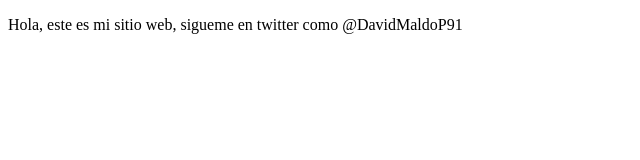
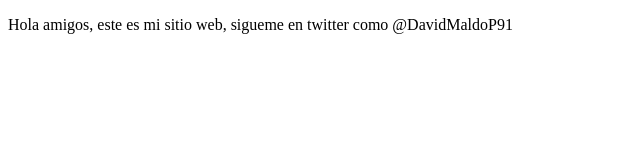
Before and after one commit to damaldonadop/proyectoDemoCursoPrework, a plain HTML site: page index.html in a window 1280 px wide. Shown: the whole page, without its empty margins (0-640 px from the left). Drawn offline with Linux system fonts and the light colour scheme.

Commit message:
cambios agregamos el saludo de amigos

```diff
--- a/index.html
+++ b/index.html
@@ -8,7 +8,7 @@
 </head>
 <body>
     <p>
-        Hola, este es mi sitio web, sigueme en twitter como @DavidMaldoP91
+        Hola amigos, este es mi sitio web, sigueme en twitter como @DavidMaldoP91
     </p>
 </body>
 </html>
```
